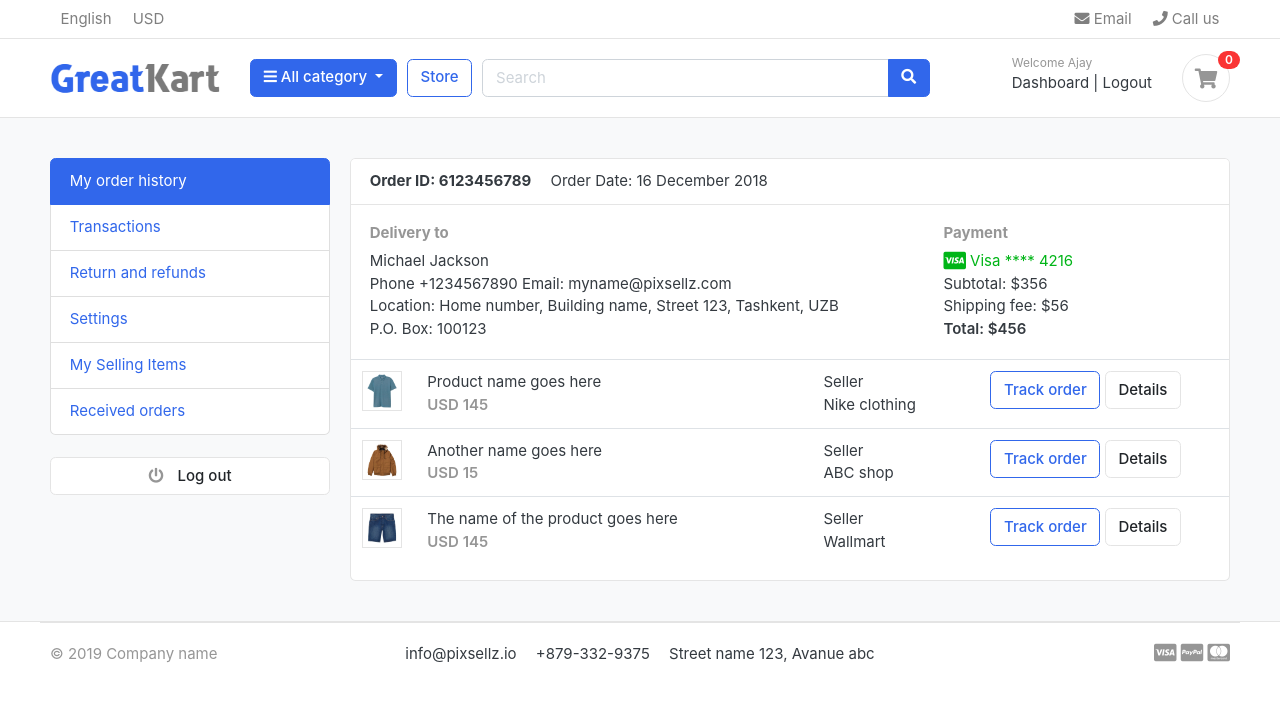
After one commit to ajaykhandge/Supershop-django, a Django app: page /accounts/ in a window 1280 px wide. The commit adds this page. Shown: the top 702 px of the page. Run offline with Django 3.2, Linux system fonts and the light colour scheme; a user stored in the database is signed in; data comes from the database, SQL or seed files in the repository; both versions use the stored data as it was after the commit; some libraries are stand-ins or nearby versions; some web fonts are replaced.

Commit message:
Added registration/login with token based auth/Account Activation

```diff
--- a/Supershop/urls.py
+++ b/Supershop/urls.py
@@ -20,11 +20,11 @@ from django.conf.urls.static import static
 from django.conf import settings
 
 
-
-
 urlpatterns = [
     path('admin/', admin.site.urls),
     path('',views.home, name='home'),
     path('store/',include('store.urls')),
     path('cart/',include('carts.urls')),
+    path('accounts/',include('accounts.urls')),
+
 ] + static(settings.MEDIA_URL, document_root=settings.MEDIA_ROOT)
--- /dev/null
+++ b/accounts/urls.py
@@ -0,0 +1,15 @@
+from django.urls import path
+from .import views
+
+urlpatterns = [
+    path('register/', views.register,name='register'),
+    path('login/', views.login,name='login'),
+    path('logout/', views.logout,name='logout'),
+    path('dashboard/', views.dashboard,name='dashboard'),
+    path('', views.dashboard,name='dashboard'),
+    path('activate/<uidb64>/<token>/', views.activate,name='activate'),
+
+
+
+
+]
--- a/accounts/views.py
+++ b/accounts/views.py
@@ -1,3 +1,110 @@
 from django.shortcuts import render
+from .forms import RegistrationForm
+from .models import Account
+from django.contrib import messages,auth
+from django.shortcuts import redirect
+from django.contrib.auth.decorators import login_required
+from django.http import HttpResponse
+
+#verfication email imports
+from django.contrib.sites.shortcuts import get_current_site
+from django.template.loader import render_to_string
+from django.utils.http import urlsafe_base64_encode,urlsafe_base64_decode
+from django.utils.encoding import force_bytes
+from django.contrib.auth.tokens import default_token_generator
+from django.core.mail import EmailMessage
+
+
 
 # Create your views here.
+
+def register(request):
+    if request.method == 'POST':
+        form =RegistrationForm(request.POST)   #fetch all data of form POST request
+        if form.is_valid():
+            first_name = form.cleaned_data['first_name']
+            last_name = form.cleaned_data['last_name']
+            email = form.cleaned_data['email']
+            phone_number = form.cleaned_data['phone_number']
+            password = form.cleaned_data['password']
+            username = email.split('@')[0]
+
+            #create the user
+            user = Account.objects.create_user(first_name=first_name,last_name=last_name,username = username,email=email,password=password)
+            user.phone_number = phone_number
+            user.save()
+
+            #User activation with the expirable email link
+            current_site = get_current_site(request)
+            mail_subject = 'Activate your SuperShop Account'
+            mail_message = render_to_string('accounts/account_verification_email.html',{
+                'user': user,
+                'domain': current_site,
+                'uid': urlsafe_base64_encode(force_bytes(user.pk)),   #encoding user id with base 64 encryption
+                'token': default_token_generator.make_token(user),
+
+            })
+
+            to_email = email
+            send_email = EmailMessage(mail_subject,mail_message,to=[to_email])
+
+            send_email.send()    #send the activation email
+            #messages.success(request,'Thank you registration with us. We have sent verification email to your email address. Please verify your email address.')
+            return redirect('/accounts/login/?command=verification&email='+email)
+
+
+    else:
+        form = RegistrationForm()
+        print('In the GET Section')
+
+    context={
+        'form':form,
+    }
+    return render(request,'accounts/register.html',context)
+
+def login(request):
+    if request.method == 'POST':
+        email = request.POST['email']
+        password = request.POST['password']
+
+        user = auth.authenticate(email=email,password=password)
+        if user is not None:
+            auth.login(request,user)
+            messages.success(request,"You are now logged in")
+
+            return redirect('dashboard')
+        else:
+            messages.error(request,'Invalid login creditinals')
+            return redirect('login')
+
+    return render(request,'accounts/login.html')
+
+@login_required(login_url ='login')
+def logout(request):
+    auth.logout(request)
+    messages.success(request,'you are successfully logout!!')
+    return redirect('login')
+
+
+def activate(request,uidb64, token):
+    try:
+        uid = urlsafe_base64_decode(uidb64).decode()   #deocode the encoded uid
+        user = Account._default_manager.get(pk=uid)
+
+    except(TypeError, ValueError, OverflowError,Account.DoesNotExist):
+        user = None
+
+    if user is not None and default_token_generator.check_token(user,token):
+        user.is_active = True
+        user.save()
+        messages.success(request,'Congratulations !! You account is successfully activated')
+        return redirect('dashboard')
+    else:
+        messages.error(request,'Invalid activation link')
+        return redirect('register')
+
+
+@login_required(login_url='login')
+def dashboard(request):
+
+    return render(request,'accounts/dashboard.html')
--- a/carts/models.py
+++ b/carts/models.py
@@ -12,7 +12,7 @@ class Cart(models.Model):
 
 class CartItem(models.Model):
     product = models.ForeignKey(Product,on_delete = models.CASCADE)
-    variations = models.ManyToManyField(Variation,blank=True)
+    variations = models.ManyToManyField(Variation,blank=True)   #product can have many colors
     cart = models.ForeignKey(Cart,on_delete = models.CASCADE)
     quantity = models.IntegerField()
     is_active = models.BooleanField(default=True)
--- a/static/js/script.js
+++ b/static/js/script.js
@@ -57,3 +57,6 @@ $(document).ready(function() {
 
 });
 // jquery end
+
+
+//closing the alert of form in registration after 5 seconds
--- a/store/admin.py
+++ b/store/admin.py
@@ -11,7 +11,7 @@ class ProductAdmin(admin.ModelAdmin):
 class VariationAdmin(admin.ModelAdmin):
     list_display = ('product','variation_category','variation_value','is_active')
     list_editable = ('is_active',)   #to make editable from admin console
-    list_filter = ('product','variation_category','variation_value')
+    list_filter = ('product','variation_category','variation_value')   #filter console on the left side
 
 
 
--- /dev/null
+++ b/templates/accounts/dashboard.html
@@ -0,0 +1,103 @@
+{% extends 'base.html' %}
+{% block content %}
+
+
+
+<!-- ========================= SECTION CONTENT ========================= -->
+<section class="section-conten padding-y bg">
+    {% include 'includes/alerts.html' %}
+
+    <div class="container">
+        <div class="row">
+        <aside class="col-md-3">
+            <!--   SIDEBAR   -->
+            <ul class="list-group">
+                <a class="list-group-item active" href="#"> My order history </a>
+                <a class="list-group-item" href="#"> Transactions </a>
+                <a class="list-group-item" href="#"> Return and refunds </a>
+                <a class="list-group-item" href="#">Settings </a>
+                <a class="list-group-item" href="#"> My Selling Items </a>
+                <a class="list-group-item" href="#"> Received orders </a>
+            </ul>
+            <br>
+            <a class="btn btn-light btn-block" href="{% url 'logout' %}"> <i class="fa fa-power-off"></i> <span class="text">Log out</span> </a>
+            <!--   SIDEBAR .//END   -->
+        </aside>
+        <main class="col-md-9">
+            <article class="card">
+            <header class="card-header">
+                <strong class="d-inline-block mr-3">Order ID: 6123456789</strong>
+                <span>Order Date: 16 December 2018</span>
+            </header>
+            <div class="card-body">
+                <div class="row">
+                    <div class="col-md-8">
+                        <h6 class="text-muted">Delivery to</h6>
+                        <p>Michael Jackson <br>
+                        Phone +1234567890 Email: myname@pixsellz.com <br>
+                        Location: Home number, Building name, Street 123,  Tashkent, UZB <br>
+                        P.O. Box: 100123
+                         </p>
+                    </div>
+                    <div class="col-md-4">
+                        <h6 class="text-muted">Payment</h6>
+                        <span class="text-success">
+                            <i class="fab fa-lg fa-cc-visa"></i>
+                            Visa  **** 4216
+                        </span>
+                        <p>Subtotal: $356 <br>
+                         Shipping fee:  $56 <br>
+                         <span class="b">Total:  $456 </span>
+                        </p>
+                    </div>
+                </div> <!-- row.// -->
+            </div> <!-- card-body .// -->
+            <div class="table-responsive">
+            <table class="table table-hover">
+                <tr>
+                    <td width="65">
+                        <img src="../images/items/1.jpg" class="img-xs border">
+                    </td>
+                    <td>
+                        <p class="title mb-0">Product name goes here </p>
+                        <var class="price text-muted">USD 145</var>
+                    </td>
+                    <td> Seller <br> Nike clothing </td>
+                    <td width="250"> <a href="#" class="btn btn-outline-primary">Track order</a> <a href="#" class="btn btn-light"> Details </a> </td>
+                </tr>
+                <tr>
+                    <td>
+                        <img src="../images/items/2.jpg" class="img-xs border">
+                    </td>
+                    <td>
+                        <p class="title mb-0">Another name goes here </p>
+                        <var class="price text-muted">USD 15</var>
+                    </td>
+                    <td> Seller <br> ABC shop </td>
+                    <td> <a href="#" class="btn btn-outline-primary">Track order</a> <a href="#" class="btn btn-light"> Details </a> </td>
+                </tr>
+                <tr>
+                    <td>
+                        <img src="../images/items/3.jpg" class="img-xs border">
+                    </td>
+                    <td>
+                        <p class="title mb-0">The name of the product  goes here </p>
+                        <var class="price text-muted">USD 145</var>
+                    </td>
+                    <td> Seller <br> Wallmart </td>
+                    <td> <a href="#" class="btn btn-outline-primary">Track order</a> <a href="#" class="btn btn-light"> Details </a> </td>
+                </tr>
+            </table>
+            </div> <!-- table-responsive .end// -->
+            </article> <!-- order-group.// -->
+        </main>
+    </div> <!-- row.// -->
+    </div>
+
+
+    </section>
+    <!-- ========================= SECTION CONTENT END// ========================= -->
+
+
+
+{% endblock %}
--- /dev/null
+++ b/templates/includes/alerts.html
@@ -0,0 +1,18 @@
+{% if messages %}
+<ul class="messages">
+    {% for message in messages %}
+    <div id="message" class="container">
+        {% if message.tags %}
+        <div
+            class="alert alert-{{ message.tags }}">
+           {{ message }}
+
+        {% endif %}
+        <button type="button" class="close" data-dismiss="alert" aria-label="Close">
+            <span aria-hidden="true">&times;</span>
+        </button>
+        </div>
+    </div>
+    {% endfor %}
+</ul>
+{% endif %}
--- a/templates/includes/navbar.html
+++ b/templates/includes/navbar.html
@@ -62,13 +62,26 @@
         </div> <!-- col.// -->
         <div class="col-lg-3 col-sm-6 col-8 order-2 order-lg-3">
                     <div class="d-flex justify-content-end mb-3 mb-lg-0">
+                        {% if user.id is None %}
                         <div class="widget-header">
                             <small class="title text-muted">Welcome guest!</small>
                             <div>
-                                <a href="./signin.html">Sign in</a> <span class="dark-transp"> | </span>
-                                <a href="./register.html"> Register</a>
+                                <a href="{% url 'login' %}">Sign in</a> <span class="dark-transp"> | </span>
+                                <a href="{% url 'register' %}"> Register</a>
                             </div>
                         </div>
+                        {% else %}
+
+                        <div class="widget-header">
+                            <small class="title text-muted">Welcome {{user.first_name }} </small>
+                            <div>
+                                <a href="{% url 'dashboard' %}">Dashboard</a> <span class="dark-transp"> | </span>
+                                <a href="{% url 'logout' %}"> Logout</a>
+                            </div>
+                        </div>
+
+                        {% endif %}
+
                         <a href="{% url 'carts' %}" class="widget-header pl-3 ml-3">
                             <div class="icon icon-sm rounded-circle border"><i class="fa fa-shopping-cart"></i></div>
                             <span class="badge badge-pill badge-danger notify">{{cart_count}}</span>
```
Also changed, not shown: Supershop/settings.py (+16 -0 lines), accounts/forms.py (added, +37 -0 lines), templates/accounts/account_verification_email.html (added, +11 -0 lines), templates/accounts/login.html (added, +76 -0 lines), templates/accounts/register.html (added, +73 -0 lines), db.sqlite3.
